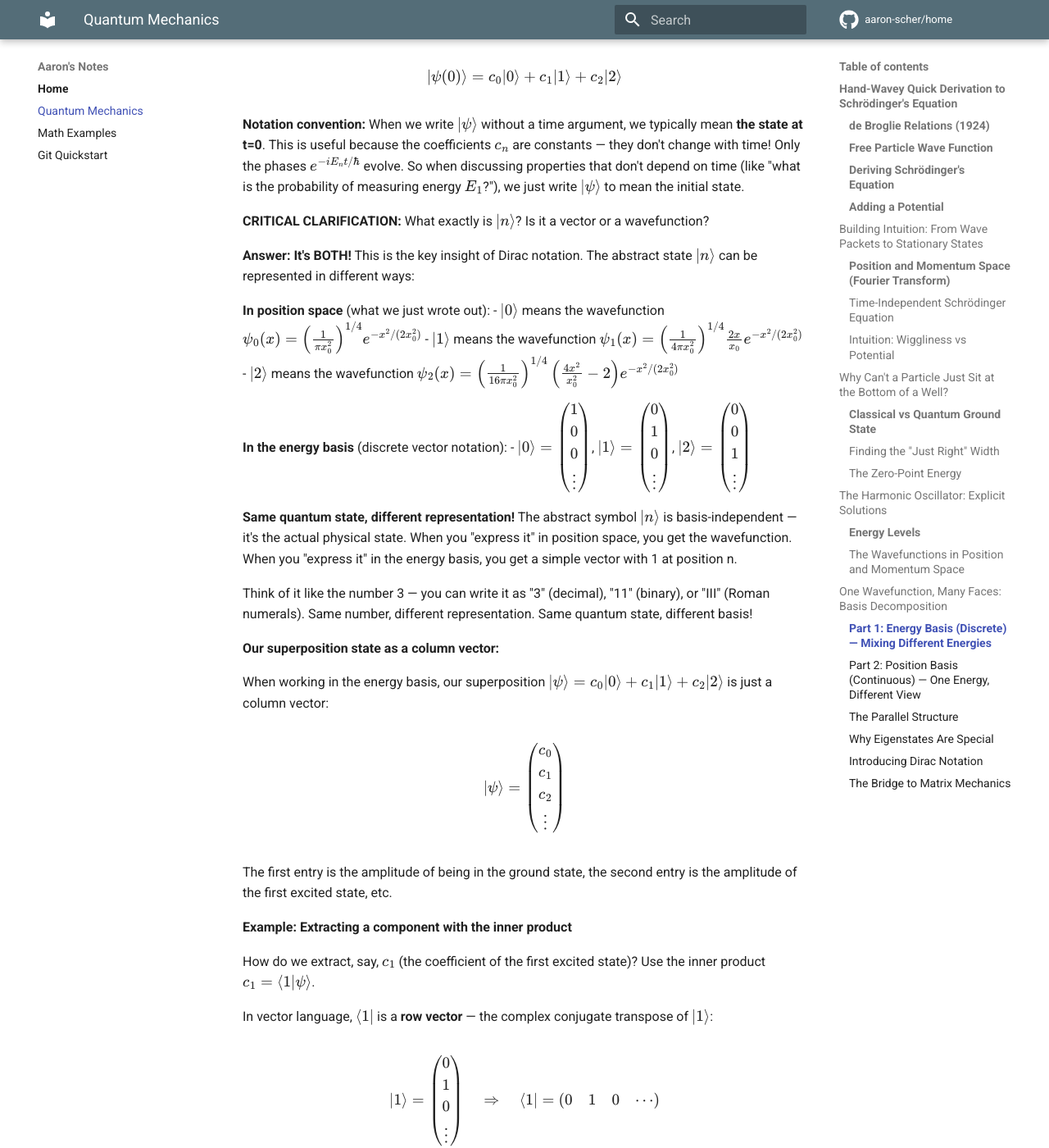
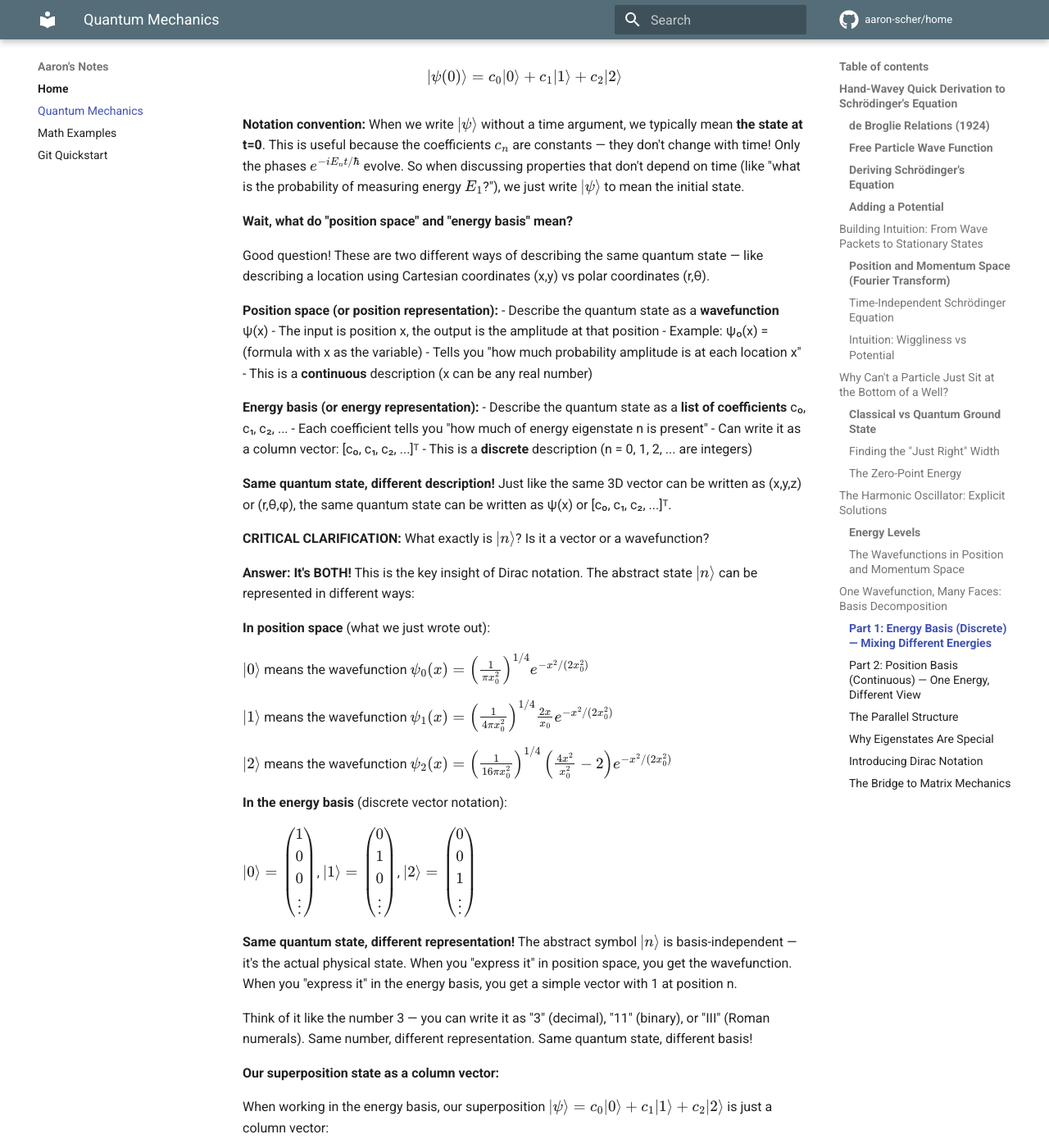
Before and after one commit to aaron-scher/home, an MkDocs documentation site: the page built from docs/quantum-mechanics.md, in a window 1280 px wide and 1400 px high, scrolled down 11127 px. Shown: the whole window at 82% size. Built offline with MkDocs 1.6.1 and Material for MkDocs 9.7.7, drawn with Linux system fonts in a browser that asks for light colours; comment, search, counter and statistics services are not loaded.

Commit message:
Clarify position space vs energy basis terminology
- Add explanation of what "position space" and "energy basis" mean
- Position space: continuous wavefunction ψ(x)
- Energy basis: discrete coefficients [c₀, c₁, c₂, ...]ᵀ
- Remove dashes that looked like minus signs
- Format equations on separate lines for clarity

🤖 Generated with [Claude Code](https://claude.com/claude-code)

Co-Authored-By: Claude <noreply@anthropic.com>

```diff
--- a/docs/quantum-mechanics.md
+++ b/docs/quantum-mechanics.md
@@ -401,17 +401,40 @@ $$
 
 **Notation convention:** When we write $|\psi\rangle$ without a time argument, we typically mean **the state at t=0**. This is useful because the coefficients $c_n$ are constants — they don't change with time! Only the phases $e^{-iE_n t/\hbar}$ evolve. So when discussing properties that don't depend on time (like "what is the probability of measuring energy $E_1$?"), we just write $|\psi\rangle$ to mean the initial state.
 
+**Wait, what do "position space" and "energy basis" mean?**
+
+Good question! These are two different ways of describing the same quantum state — like describing a location using Cartesian coordinates (x,y) vs polar coordinates (r,θ).
+
+**Position space (or position representation):**
+- Describe the quantum state as a **wavefunction** ψ(x)
+- The input is position x, the output is the amplitude at that position
+- Example: ψ₀(x) = (formula with x as the variable)
+- Tells you "how much probability amplitude is at each location x"
+- This is a **continuous** description (x can be any real number)
+
+**Energy basis (or energy representation):**
+- Describe the quantum state as a **list of coefficients** c₀, c₁, c₂, ...
+- Each coefficient tells you "how much of energy eigenstate n is present"
+- Can write it as a column vector: [c₀, c₁, c₂, ...]ᵀ
+- This is a **discrete** description (n = 0, 1, 2, ... are integers)
+
+**Same quantum state, different description!** Just like the same 3D vector can be written as (x,y,z) or (r,θ,φ), the same quantum state can be written as ψ(x) or [c₀, c₁, c₂, ...]ᵀ.
+
 **CRITICAL CLARIFICATION:** What exactly is $|n\rangle$? Is it a vector or a wavefunction?
 
 **Answer: It's BOTH!** This is the key insight of Dirac notation. The abstract state $|n\rangle$ can be represented in different ways:
 
 **In position space** (what we just wrote out):
-- $|0\rangle$ means the wavefunction $\psi_0(x) = \left(\frac{1}{\pi x_0^2}\right)^{1/4} e^{-x^2/(2x_0^2)}$
-- $|1\rangle$ means the wavefunction $\psi_1(x) = \left(\frac{1}{4\pi x_0^2}\right)^{1/4} \frac{2x}{x_0} e^{-x^2/(2x_0^2)}$
-- $|2\rangle$ means the wavefunction $\psi_2(x) = \left(\frac{1}{16\pi x_0^2}\right)^{1/4} \left(\frac{4x^2}{x_0^2} - 2\right) e^{-x^2/(2x_0^2)}$
+
+$|0\rangle$ means the wavefunction $\psi_0(x) = \left(\frac{1}{\pi x_0^2}\right)^{1/4} e^{-x^2/(2x_0^2)}$
+
+$|1\rangle$ means the wavefunction $\psi_1(x) = \left(\frac{1}{4\pi x_0^2}\right)^{1/4} \frac{2x}{x_0} e^{-x^2/(2x_0^2)}$
+
+$|2\rangle$ means the wavefunction $\psi_2(x) = \left(\frac{1}{16\pi x_0^2}\right)^{1/4} \left(\frac{4x^2}{x_0^2} - 2\right) e^{-x^2/(2x_0^2)}$
 
 **In the energy basis** (discrete vector notation):
-- $|0\rangle = \begin{pmatrix} 1 \\ 0 \\ 0 \\ \vdots \end{pmatrix}$, $|1\rangle = \begin{pmatrix} 0 \\ 1 \\ 0 \\ \vdots \end{pmatrix}$, $|2\rangle = \begin{pmatrix} 0 \\ 0 \\ 1 \\ \vdots \end{pmatrix}$
+
+$|0\rangle = \begin{pmatrix} 1 \\ 0 \\ 0 \\ \vdots \end{pmatrix}$, $|1\rangle = \begin{pmatrix} 0 \\ 1 \\ 0 \\ \vdots \end{pmatrix}$, $|2\rangle = \begin{pmatrix} 0 \\ 0 \\ 1 \\ \vdots \end{pmatrix}$
 
 **Same quantum state, different representation!** The abstract symbol $|n\rangle$ is basis-independent — it's the actual physical state. When you "express it" in position space, you get the wavefunction. When you "express it" in the energy basis, you get a simple vector with 1 at position n.
 
```
